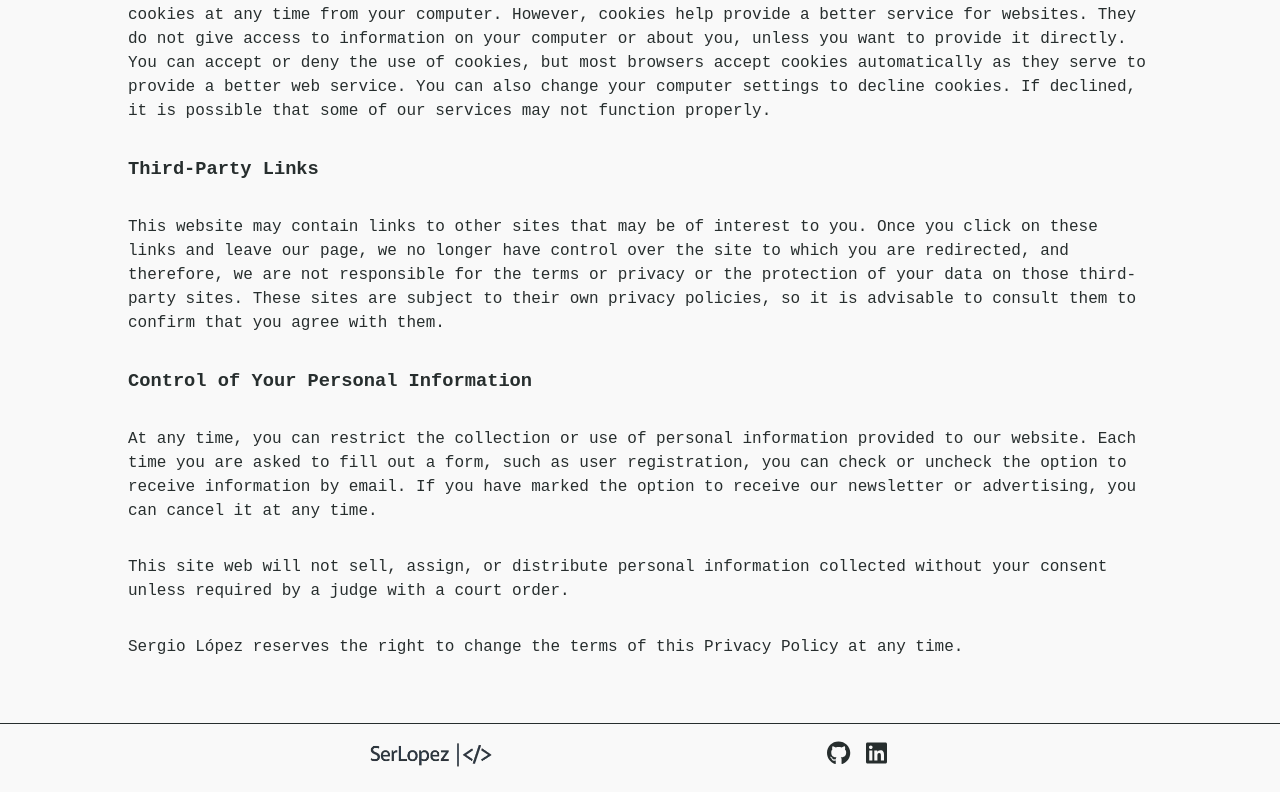
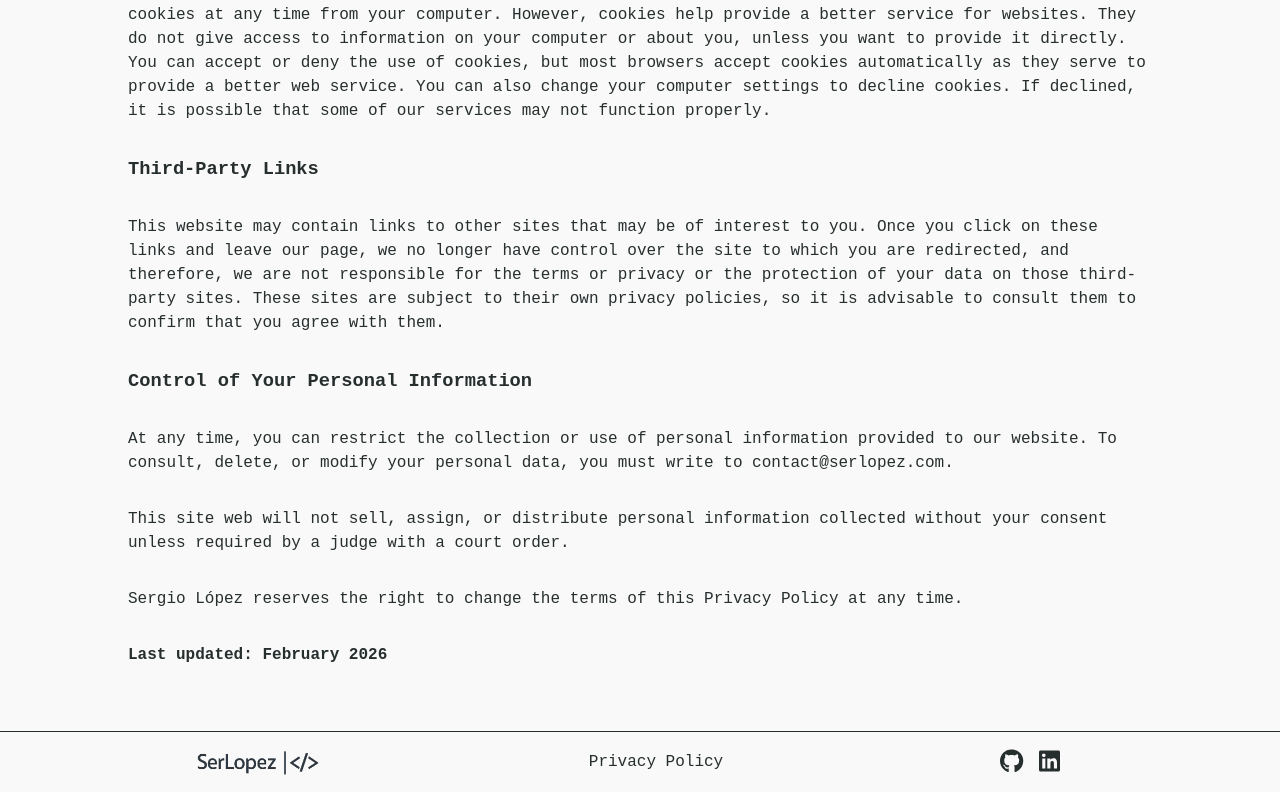
Before and after one commit to monsieurlopez/site_web_2.0, a React (Vite) app: page /conditions in a window 1280 px wide. Shown: the part 1125-1917 px from the top of the page. Built offline with nearby package versions, Linux system fonts and the light colour scheme; a web font is replaced by a local one.

Commit message:
<FEAT> add policy privacy link in the footer

```diff
--- a/src/components/layout/Footer.jsx
+++ b/src/components/layout/Footer.jsx
@@ -1,16 +1,14 @@
-import {
-  faGithub,
-  faLinkedin,
-} from "@fortawesome/free-brands-svg-icons";
-import { FontAwesomeIcon } from "@fortawesome/react-fontawesome";
-import "./footer.css";
-import logoWhiteImage from "./assets/logo_large.webp";
+import { Link } from 'react-router-dom';
+import { faGithub, faLinkedin } from '@fortawesome/free-brands-svg-icons';
+import { FontAwesomeIcon } from '@fortawesome/react-fontawesome';
+import './footer.css';
+import logoWhiteImage from './assets/logo_large.webp';
 
 const socials = [
-  { icon: faGithub, url: "https://github.com/monsieurlopez" },
+  { icon: faGithub, url: 'https://github.com/monsieurlopez' },
   {
     icon: faLinkedin,
-    url: "https://www.linkedin.com/in/lopez-ruiz-sergio/?locale=fr_FR",
+    url: 'https://www.linkedin.com/in/lopez-ruiz-sergio/?locale=fr_FR',
   },
 ];
 
@@ -21,14 +19,13 @@ const Footer = ({ navLinks }) => {
         <img className="logo" src={logoWhiteImage} alt="SerLopez" />
       </div>
 
+      <div className='site-footer-conditions'>
+        <Link to="/conditions"> Privacy Policy </Link>
+      </div>
+
       <div className="site-footer-social">
         {socials.map((social, index) => (
-          <a
-            key={index}
-            href={`${social.url}`}
-            target="_blank"
-            rel="noreferrer"
-          >
+          <a key={index} href={`${social.url}`} target="_blank" rel="noreferrer">
             <FontAwesomeIcon icon={social.icon} size="xl" />
           </a>
         ))}
--- a/src/components/layout/footer.css
+++ b/src/components/layout/footer.css
@@ -6,8 +6,8 @@
   height: auto;
   display: grid;
   gap: 2rem;
-  justify-content: space-evenly;
-  grid-template-columns: repeat(2, minmax(6rem, max-content));
+  justify-content: space-around;
+  grid-template-columns: repeat(3, minmax(6rem, max-content));
   border-top: 0.1rem solid #272e2e;
 }
 
@@ -15,6 +15,12 @@
   display: flex;
   align-items: center;
 }
+
+.site-footer-conditions {
+  display: flex;
+  align-items: center;
+}
+
 
 .logo {
   width: 8rem;
--- a/src/components/pages/Conditions/Conditions.jsx
+++ b/src/components/pages/Conditions/Conditions.jsx
@@ -72,10 +72,8 @@ export const Conditions = () => {
       </h3>
       <p>
         At any time, you can restrict the collection or use of personal
-        information provided to our website. Each time you are asked to fill out
-        a form, such as user registration, you can check or uncheck the option
-        to receive information by email. If you have marked the option to
-        receive our newsletter or advertising, you can cancel it at any time.
+        information provided to our website. To consult, delete, or modify your
+        personal data, you must write to contact@serlopez.com.
       </p>
       <p>
         This site web will not sell, assign, or distribute personal information
@@ -86,6 +84,9 @@ export const Conditions = () => {
         Sergio López reserves the right to change the terms of this Privacy
         Policy at any time.
       </p>
+      <p>
+        <strong>Last updated: February 2026</strong>
+      </p>
     </section>
   );
 };
```
